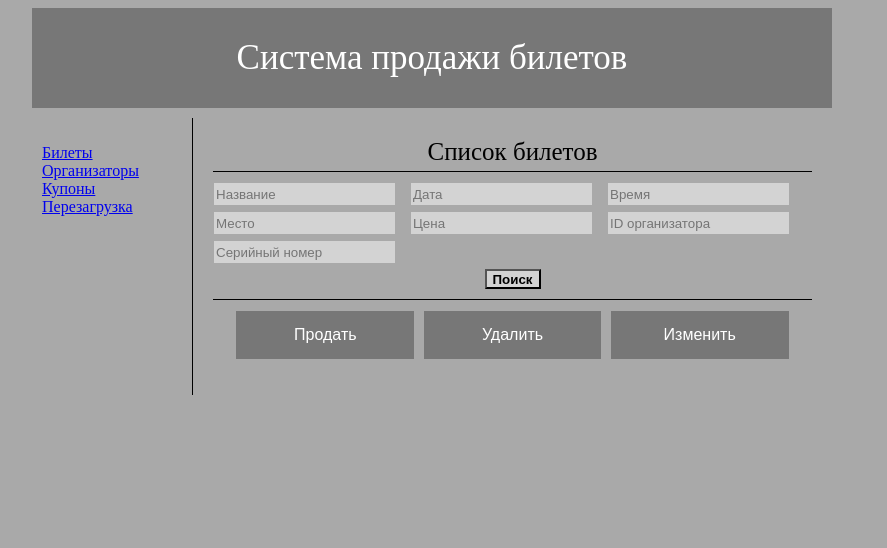
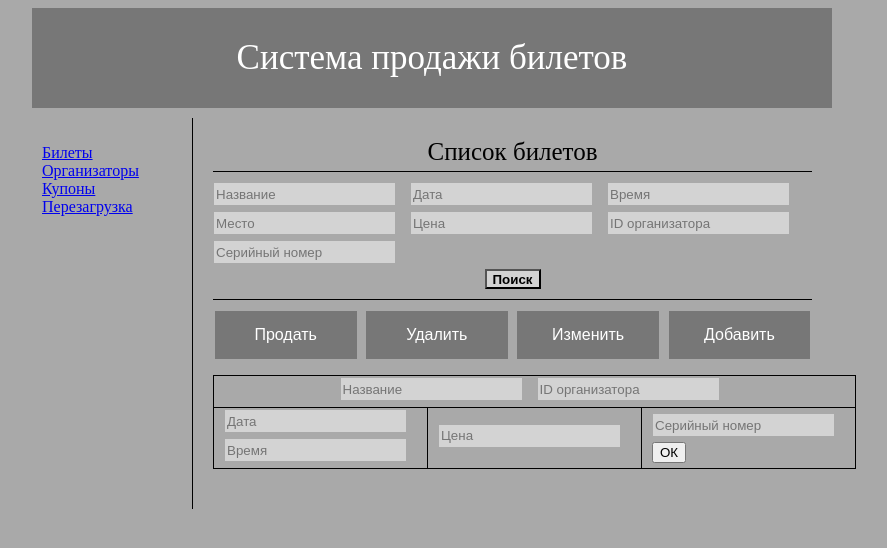
Before and after one commit to johndahrah/Ticket-sale-system, a Flask app: template templates/tickets_list.html in a window 1280 px wide. Shown: the top 548 px of the page, without its empty margins (208-1095 px from the left). Run offline with Flask 2, Linux system fonts and the light colour scheme; the template is opened without the code that fills it, so the values that code supplies are empty; parts of the project's set-up code (start-up, migrations or seed data) failed here and were passed over.

Commit message:
ticket adding action implemented

```diff
--- /dev/null
+++ b/static/css/ticket_new_entry.css
@@ -0,0 +1,39 @@
+.ticket {
+    border-collapse: collapse;
+    border: 1px solid black;
+    background-color: darkgrey;
+    margin-bottom: 20px;
+    width: 100%;
+    /*visibility: hidden;*/
+}
+
+td, th {
+    border: 1px solid black;
+    padding-left: 10px;
+    padding-right: 10px;
+}
+
+.tooltip span{
+	display: none;
+	padding: 2px 2px;
+	margin-left: 100px;
+    margin-top: -50px;
+	width: 150px;
+}
+
+.tooltip:hover span{
+	display: inline;
+	position: absolute;
+	border: 1px solid lightgray;
+    color: black;
+    background: lightgray;
+}
+
+.input-new {
+    margin-bottom: 5px;
+    margin-right: 10px;
+    background: lightgray;
+    border: 1px solid darkgrey;
+    height: 20px;
+
+}
--- a/static/css/tickets_list.css
+++ b/static/css/tickets_list.css
@@ -29,7 +29,7 @@
     padding: 15px 30px;
     text-align: center;
     font-size: 16px;
-    width: 30%;
+    width: 24%;
     border: 1px solid darkgrey;
 }
 
--- /dev/null
+++ b/templates/ticket_new_entry.html
@@ -0,0 +1,33 @@
+<link rel="stylesheet" type="text/css" href="{{ url_for('static', filename='css/ticket_new_entry.css') }}"/>
+
+
+<form action="{{ url_for('tickets_handler.ticket_add') }}" onsubmit="addTicket()">
+<table class="ticket">
+    <tr>
+        <th colspan=3>
+            <input placeholder="Название" type="text" name="eventname" class="input-new"/>
+            <input placeholder="ID организатора" type="number" name="organizerid" class="input-new"/>
+        </th>
+    </tr>
+    <tr>
+        <td>
+            <input placeholder="Дата" type="text" onfocus="(this.type='date')" onblur="(this.type='text')" name="eventdate" class="input-new"/><br>
+            <input placeholder="Время" type="text" name="eventtime" class="input-new"/>
+        </td>
+        <td>
+            <input placeholder="Цена" type="number" name="sellprice" class="input-new"/>
+        </td>
+        <td>
+            <input placeholder="Серийный номер" type="text" name="serialnumber" class="input-new"/>
+            <button type="submit">ОК</button>
+        </td>
+    </tr>
+
+{#    {% if entry.comment != "" %}#}
+{#        <tr>#}
+{#            <th colspan=3>{{ entry.comment }}</th>#}
+{#        </tr>#}
+{#    {% endif %}#}
+
+</table>
+</form>
--- a/templates/tickets_list.html
+++ b/templates/tickets_list.html
@@ -38,11 +38,15 @@
 {#        <div class="action-form-label">Доступные действия:</div>#}
         <button type="button" class="action-button" onclick="sellTickets()">Продать</button>
         <button type="button" class="action-button" onclick="deleteTickets()">Удалить</button>
-        <button type="button" class="action-button">Изменить</button>
+        <button type="button" class="action-button" onclick="alterTicket()">Изменить</button>
+        <button type="button" class="action-button">Добавить</button>
     </form>
 {% endblock %}
 
 {% block content %}
+
+    {% include 'ticket_new_entry.html' %}
+
     {% for entry in attributes %}
         {% include 'ticket_entry.html' %}
     {% endfor %}
```
Also changed, not shown: handlers/TicketsHandler.py (+21 -9 lines), static/js/tickets_list.js (+30 -8 lines).
